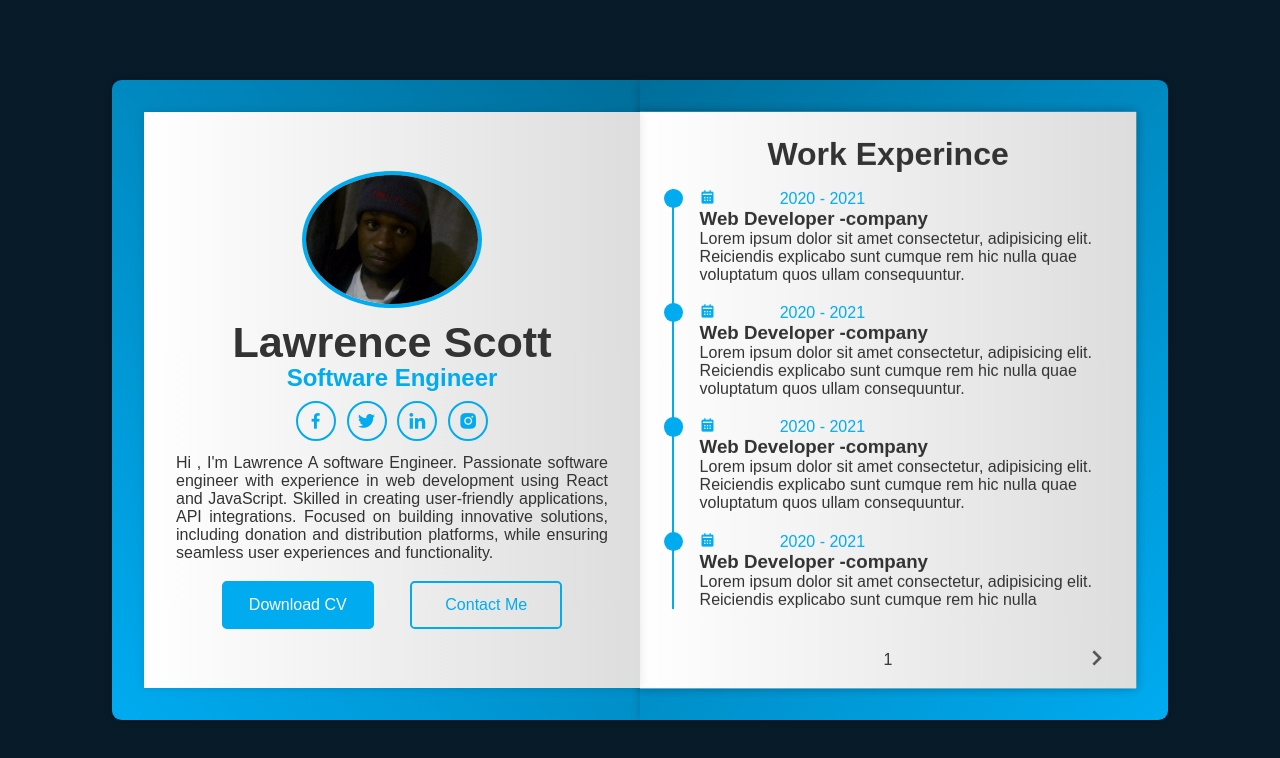
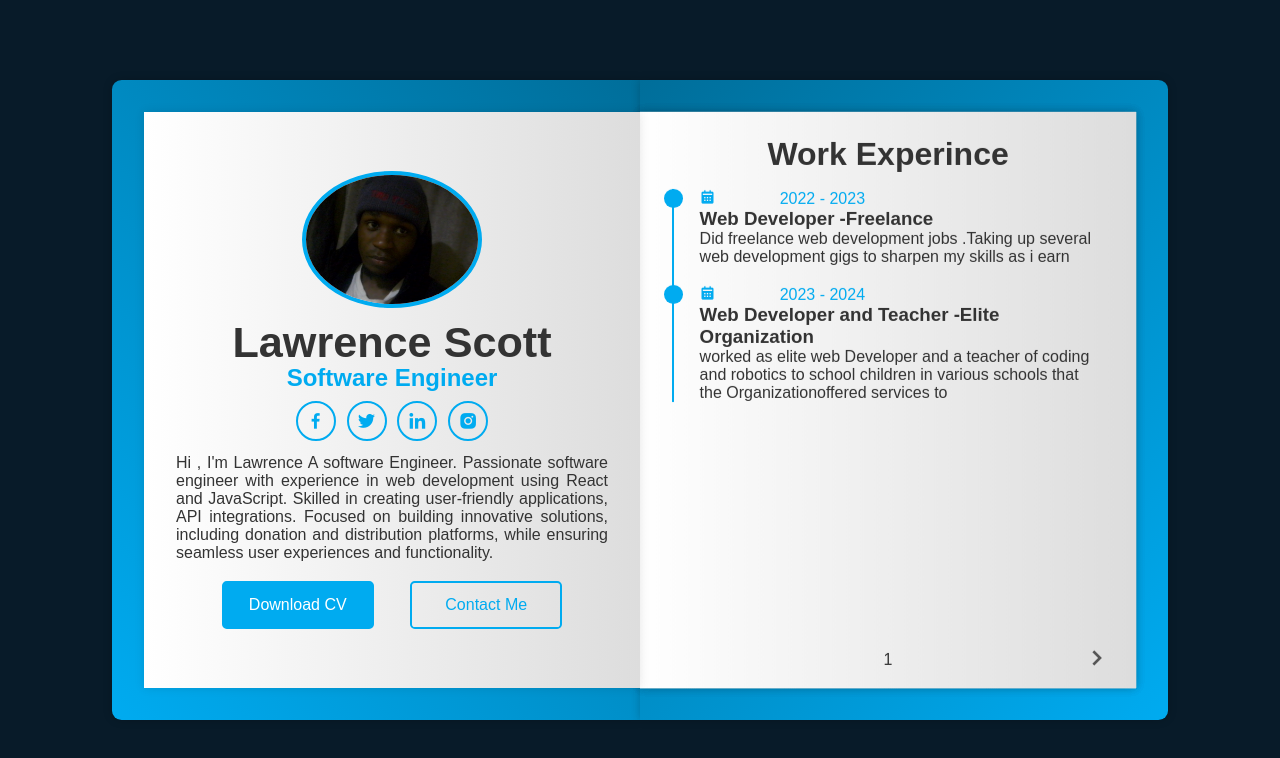
Before and after one commit to linscot10/portfolio, a plain HTML site: page index.html in a window 1280 px wide. Drawn offline with nearby package versions, Linux system fonts and the light colour scheme.

Commit message:
https://github.com/MuriithiEric/August-Cohort-Hackathon-1

```diff
--- a/index.html
+++ b/index.html
@@ -48,30 +48,20 @@
                 <div class="page-front">
                     <h1 class="title">Work Experince</h1>
                     <div class="workeduc-box">
+
                         <div class="workeduc-content">
-                            <span class="year"><i class='bx bxs-calendar'></i>2020 - 2021</span>
-                            <h3>Web Developer -company</h3>
-                            <p>Lorem ipsum dolor sit amet consectetur, adipisicing elit. Reiciendis explicabo sunt
-                                cumque rem hic nulla quae voluptatum quos ullam consequuntur. </p>
+                            <span class="year"><i class='bx bxs-calendar'></i>2022 - 2023</span>
+                            <h3>Web Developer -Freelance</h3>
+                            <p>Did freelance web development jobs .Taking up several web development gigs to sharpen my
+                                skills as i earn </p>
                         </div>
                         <div class="workeduc-content">
-                            <span class="year"><i class='bx bxs-calendar'></i>2020 - 2021</span>
-                            <h3>Web Developer -company</h3>
-                            <p>Lorem ipsum dolor sit amet consectetur, adipisicing elit. Reiciendis explicabo sunt
-                                cumque rem hic nulla quae voluptatum quos ullam consequuntur. </p>
+                            <span class="year"><i class='bx bxs-calendar'></i>2023 - 2024</span>
+                            <h3>Web Developer and Teacher -Elite Organization</h3>
+                            <p>worked as elite web Developer and a teacher of coding and robotics to school children in
+                                various schools that the Organizationoffered services to </p>
                         </div>
-                        <div class="workeduc-content">
-                            <span class="year"><i class='bx bxs-calendar'></i>2020 - 2021</span>
-                            <h3>Web Developer -company</h3>
-                            <p>Lorem ipsum dolor sit amet consectetur, adipisicing elit. Reiciendis explicabo sunt
-                                cumque rem hic nulla quae voluptatum quos ullam consequuntur. </p>
-                        </div>
-                        <div class="workeduc-content">
-                            <span class="year"><i class='bx bxs-calendar'></i>2020 - 2021</span>
-                            <h3>Web Developer -company</h3>
-                            <p>Lorem ipsum dolor sit amet consectetur, adipisicing elit. Reiciendis explicabo sunt
-                                cumque rem hic nulla </p>
-                        </div>
+
                     </div>
                     <span class="number-page">1</span>
 
@@ -81,22 +71,21 @@
                     <h1 class="title">Education</h1>
                     <div class="workeduc-box">
                         <div class="workeduc-content">
-                            <span class="year"><i class='bx bxs-calendar'></i>2020 - 2021</span>
-                            <h3>Degree - University campus</h3>
-                            <p>Lorem ipsum dolor sit amet consectetur, adipisicing elit. Reiciendis explicabo sunt
-                                cumque rem hic nulla quae voluptatum quos ullam consequuntur. </p>
+                            <span class="year"><i class='bx bxs-calendar'></i>2021 - 2024</span>
+                            <h3>Degree - Technical University of Kenya </h3>
+                            <p>Enrolled and did a degree in bachelors of Technology in information Technology.
+
+                            </p>
                         </div>
                         <div class="workeduc-content">
-                            <span class="year"><i class='bx bxs-calendar'></i>2021 - 2022</span>
-                            <h3>Degree - University campus</h3>
-                            <p>Lorem ipsum dolor sit amet consectetur, adipisicing elit. Reiciendis explicabo sunt
-                                cumque rem hic nulla quae voluptatum quos ullam consequuntur. </p>
+                            <span class="year"><i class='bx bxs-calendar'></i>2024 - now</span>
+                            <h3>PLP -  campus</h3>
+                            <p>Enrolled for a software Engineering program at plp to add to my skillest and broaden my knowledge </p>
                         </div>
                         <div class="workeduc-content">
                             <span class="year"><i class='bx bxs-calendar'></i>2023 - 2024</span>
-                            <h3>Degree - University campus</h3>
-                            <p>Lorem ipsum dolor sit amet consectetur, adipisicing elit. Reiciendis explicabo sunt
-                                cumque rem hic nulla quae voluptatum quos ullam consequuntur. </p>
+                            <h3>ALX -  campus</h3>
+                            <p>Did  a virtual assistant  program at ALx  </p>
                         </div>
                         <div class="workeduc-content">
                             <span class="year"><i class='bx bxs-calendar'></i>2024 - 2025</span>
@@ -127,7 +116,7 @@
                         </div>
                         <div class="services-content">
                             <i class='bx bx-code-alt'></i>
-                            <h3>Web Development</h3>
+                            <h3>SEO</h3>
                             <p>Lorem ipsum dolor sit amet consectetur adipisicing elit. Ex quibusdam nobis
 
                             </p>
@@ -214,7 +203,7 @@
                                         class='bx bx-link-external'></i></a>
                             </div>
                             <p>Tech Used:</p>
-                            <p>Lorem ipsum dolor sit amet consectetur adipisicing elit. Tenetur, error?</p>
+                            <p>i used javascript , html and css to create the bankist website</p>
                         </div>
 
                         <div class="btn-box">
```
Also changed, not shown: 1 other file.
